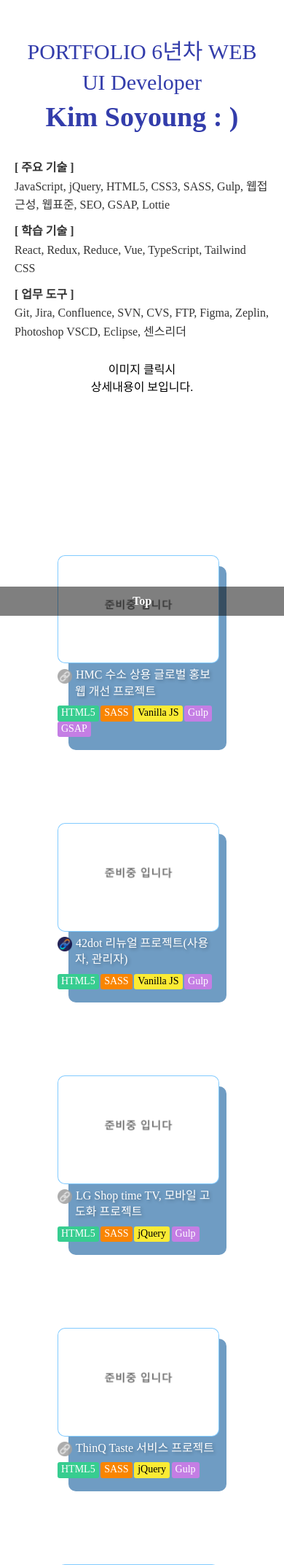
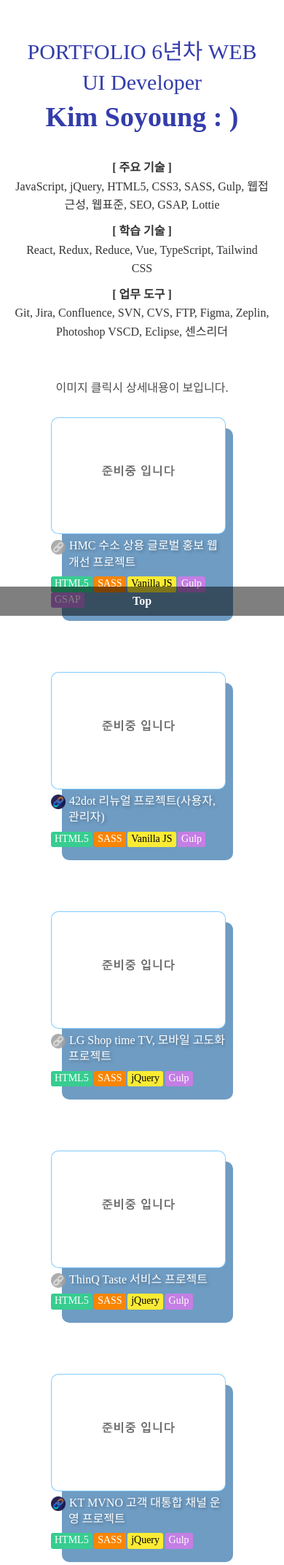
Before and after one commit to th0-Kim/asis_PORTFOLIO, a PHP site: page / in a window 390 px wide. Shown: the top 2145 px of the page at 73% size. Run offline with PHP 8.4, Linux system fonts and the light colour scheme; some web fonts are replaced.

Commit message:
반응형 수정

```diff
--- a/assets/css/style.css
+++ b/assets/css/style.css
@@ -136,6 +136,12 @@
   -ms-flex-wrap: wrap;
   flex-wrap: wrap;
   margin: -5rem;
+}
+.list_wrap:after {
+  content: "";
+  display: block;
+  width: 100%;
+  height: 5rem;
 }
 
 .list_item {
@@ -348,12 +354,15 @@
 }
 
 @media screen and (max-width: 1290px) {
-  .inner,
-  .main_title {
+  header,
+  .container {
     max-width: 86rem;
   }
 }
 @media screen and (max-width: 840px) {
+  .my_ability_area {
+    text-align: center;
+  }
   #career {
     max-width: 100%;
     padding: 0 2rem;
@@ -368,11 +377,14 @@
     margin: 0;
   }
   .list_item {
-    width: 80%;
-    margin: 10rem auto 0;
+    width: calc(100% - 4rem);
+    margin: 7rem auto 0;
+  }
+  .list_item:first-child {
+    margin-top: 3rem;
   }
   .container {
-    padding-top: 7rem;
+    padding-top: 0;
   }
   .career_wrap {
     margin-top: 8rem;
@@ -433,9 +445,9 @@
   /* 모바일 문구 */
   .mo_none {
     display: block;
-    padding: 2.5rem 1rem 0;
     text-align: center;
     font-size: 1.6rem;
+    color: rgba(0, 0, 0, 0.7);
   }
 }
 @media screen and (max-width: 480px) {
--- a/index.html
+++ b/index.html
@@ -33,11 +33,11 @@
           <p>Git, Jira, Confluence, SVN, CVS, FTP, Figma, Zeplin, Photoshop VSCD, Eclipse, 센스리더</p>
         </div>
       </div>
-      <p class="mo_none">이미지 클릭시 <br />상세내용이 보입니다.</p>
     </header>
     <div class="container">
       <section class="portfoWrap">
         <article id="list" class="inner">
+          <p class="mo_none">이미지 클릭시 상세내용이 보입니다.</p>
           <div class="list_wrap">
             <div class="list_item">
               <div class="item_title">
--- a/src/html/common/header.html
+++ b/src/html/common/header.html
@@ -18,6 +18,4 @@
       <p>Git, Jira, Confluence, SVN, CVS, FTP, Figma, Zeplin, Photoshop VSCD, Eclipse, 센스리더</p>
     </div>
   </div>
-
-  <p class="mo_none">이미지 클릭시 <br />상세내용이 보입니다.</p>
 </header>
--- a/src/html/component/list.html
+++ b/src/html/component/list.html
@@ -1,4 +1,5 @@
 <article id="list" class="inner">
+  <p class="mo_none">이미지 클릭시 상세내용이 보입니다.</p>
   <div class="list_wrap">
     <div class="list_item">
       <div class="item_title">
--- a/src/scss/component/list.scss
+++ b/src/scss/component/list.scss
@@ -29,6 +29,12 @@
   @include flex(row, flex-start, center);
   flex-wrap: wrap;
   margin: -5rem;
+  &:after {
+    content: '';
+    display: block;
+    width: 100%;
+    height: 5rem;
+  }
 }
 .list_item {
   position: relative;
--- a/src/scss/component/responsive.scss
+++ b/src/scss/component/responsive.scss
@@ -4,13 +4,16 @@
 }
 
 @media screen and (max-width: 1290px) {
-  .inner,
-  .main_title {
+  header,
+  .container {
     max-width: 86rem;
   }
 }
 
 @media screen and (max-width: 840px) {
+  .my_ability_area {
+    text-align: center;
+  }
   #career {
     max-width: 100%;
     padding: 0 2rem;
@@ -25,11 +28,14 @@
     margin: 0;
   }
   .list_item {
-    width: 80%;
-    margin: 10rem auto 0;
+    width: calc(100% - 4rem);
+    margin: 7rem auto 0;
+    &:first-child {
+      margin-top: 3rem;
+    }
   }
   .container {
-    padding-top: 7rem;
+    padding-top: 0;
   }
   .career_wrap {
     margin-top: 8rem;
@@ -95,9 +101,9 @@
   /* 모바일 문구 */
   .mo_none {
     display: block;
-    padding: 2.5rem 1rem 0;
     text-align: center;
     font-size: 1.6rem;
+    color: rgba($black, 0.7);
   }
 }
 
```
